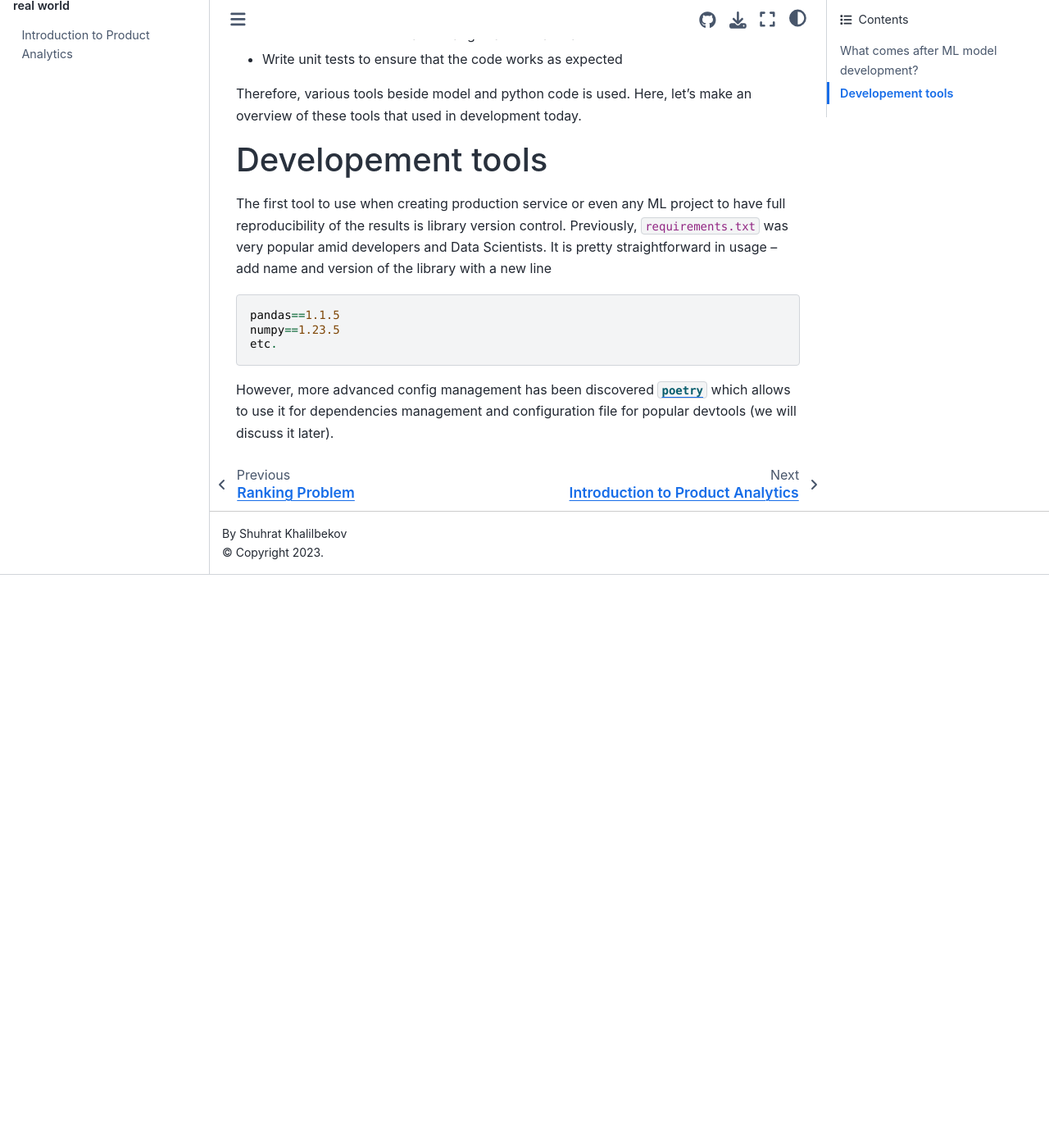
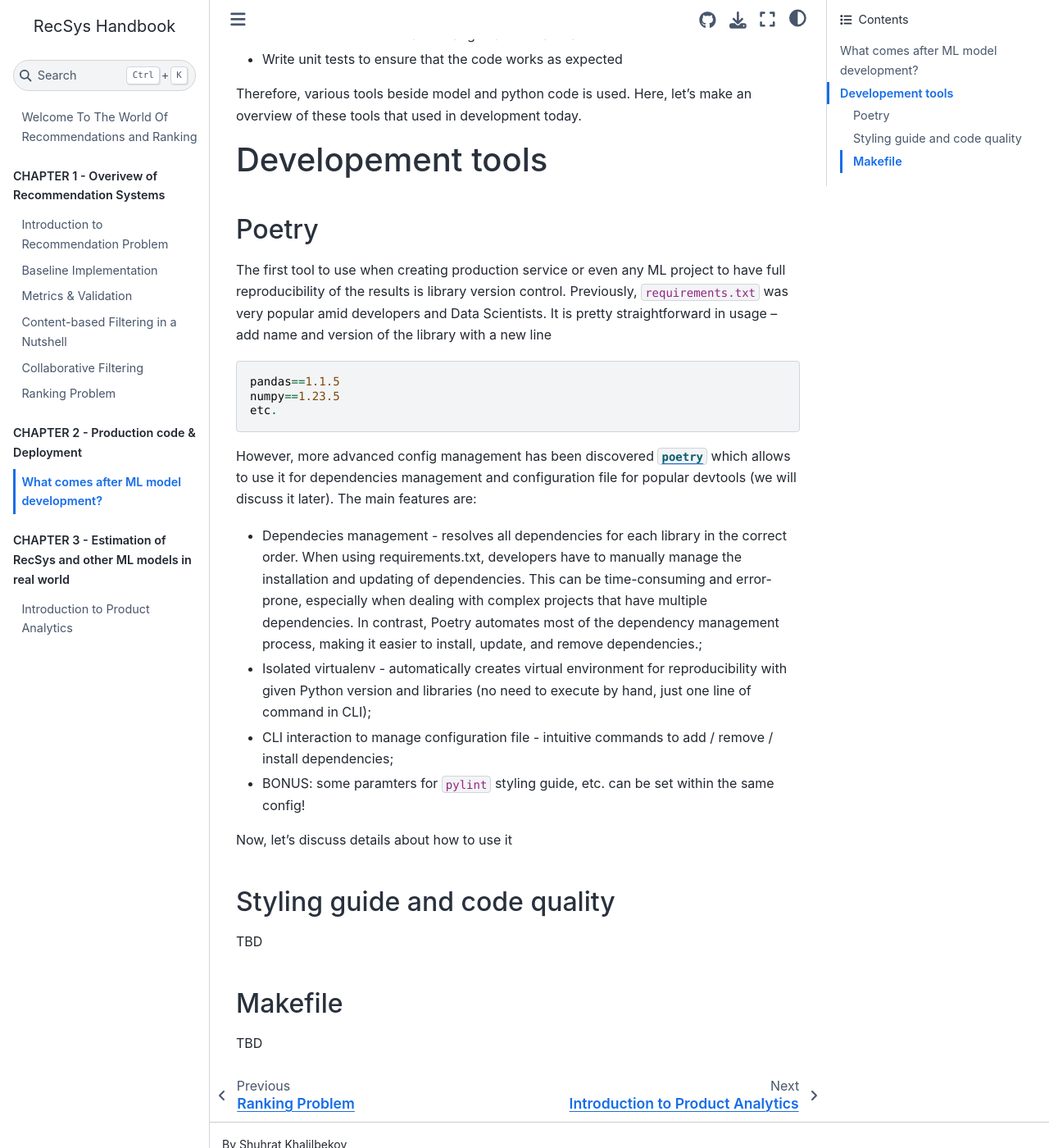
Before and after one commit to kshurik/rekkobook, a Jupyter Book: the page built from docs/chapter2/intro_to_deployment.md, in a window 1280 px wide and 1400 px high, scrolled down 940 px. Shown: the whole window at 82% size. Built offline with Jupyter Book 1.0.4 settings and Sphinx 7.4.7 and the Sphinx Book theme 1.1.4, drawn with Linux system fonts in a browser that asks for light colours; before the commit the page ends 1641 px from its top, so only the background shows below that.

Commit message:
updated poetry part

````diff
--- a/docs/chapter2/intro_to_deployment.md
+++ b/docs/chapter2/intro_to_deployment.md
@@ -35,6 +35,7 @@
 
 
 # Developement tools
+## Poetry
 The first tool to use when creating production service or even any ML project to have full reproducibility
 of the results is library version control. Previously, `requirements.txt` was very popular amid developers
 and Data Scientists. It is pretty straightforward in usage -- add name and version of the library with a new line
@@ -46,3 +47,23 @@
 ```
 However, more advanced config management has been discovered [`poetry`](https://python-poetry.org/) which allows
 to use it for dependencies management and configuration file for popular devtools (we will discuss it later).
+The main features are:
+- Dependecies management - resolves all dependencies for each library in the correct order. When using requirements.txt,
+developers have to manually manage the installation and updating of dependencies. This can be time-consuming
+and error-prone, especially when dealing with complex projects that have multiple dependencies. In contrast,
+Poetry automates most of the dependency management process, making it easier to install, update, and remove dependencies.;
+- Isolated virtualenv - automatically creates virtual environment for reproducibility with given Python version
+and libraries (no need to execute by hand, just one line of command in CLI);
+- CLI interaction to manage configuration file - intuitive commands to add / remove / install dependencies;
+- BONUS: some paramters for `pylint` styling guide, etc. can be set within the same config!
+
+
+Now, let's discuss details about how to use it
+
+
+## Styling guide and code quality
+TBD
+
+
+## Makefile
+TBD
````
